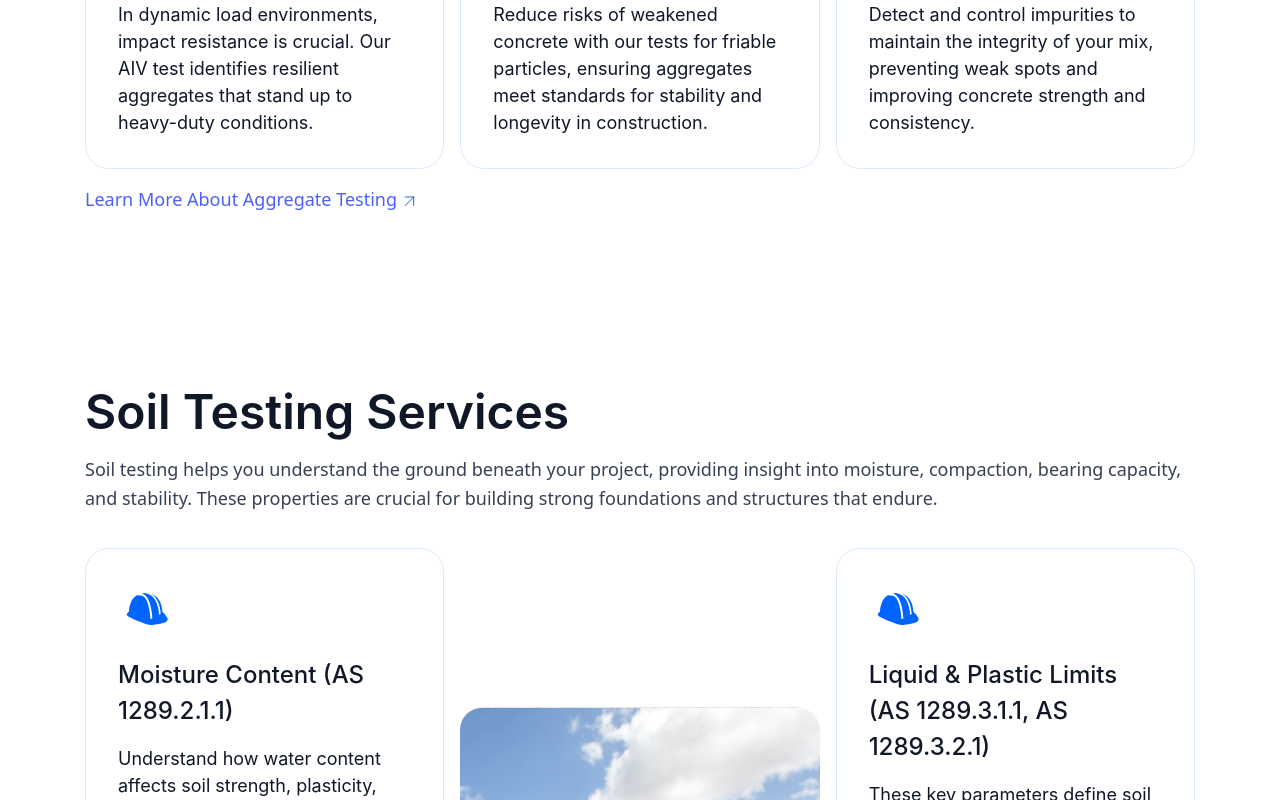
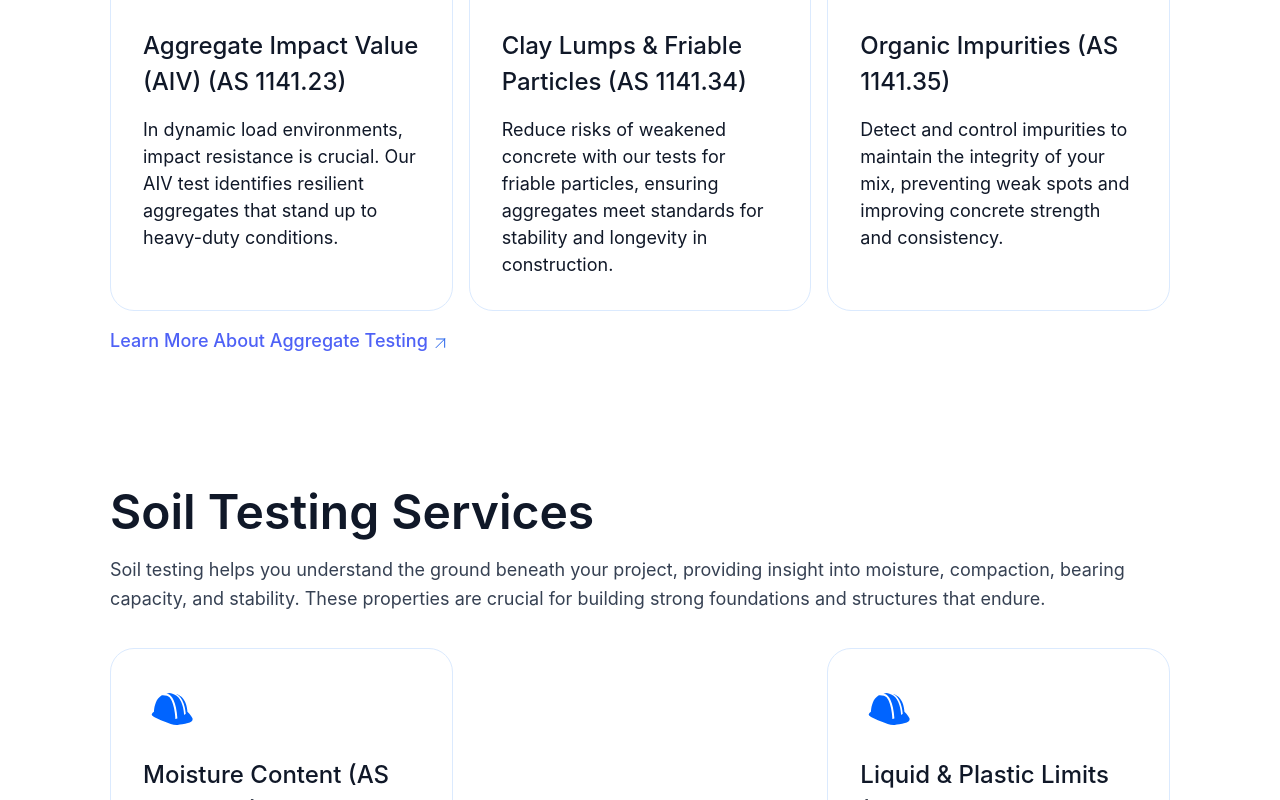
Before and after one commit to tharanga-madurapperuma/statewide-geotechnical_construction-site, a React (Vite) app: page /soil in a window 1280 px wide. Shown: the part 2025-2825 px from the top of the page. Built offline with nearby package versions, Linux system fonts and the light colour scheme.

Commit message:
updatd margin padding and App.jsx

```diff
--- a/src/App.jsx
+++ b/src/App.jsx
@@ -19,6 +19,7 @@ import Inspections from "./pages/inspections/Inspections";
 import AccreditedPage from "./pages/accredited/AccreditedPage";
 import TrustedLeaders from "./pages/TrustedLeaders";
 import NotFound from "./pages/notFound/NotFound";
+
 import ContactSection from "./components/contacts/ContactSection";
 import { Hero } from "./assets/assets";
 import HeroSection from "./components/hero-section/HeroSection";
@@ -27,7 +28,7 @@ import AppointmentRequestForm from "./components/form/AppointmentRequestForm";
 
 const App = () => {
   return (
-    <div className="overflow-x-hidden ">
+    <div className="overflow-x-hidden font-inter">
       <BrowserRouter>
                 <Navbar />
                 <Routes>
@@ -56,7 +57,8 @@ const App = () => {
                     />
                     <Route path="/*" element={<NotFound />} />
                     <Route path="/resources" element={<Resources />} />
-                </Routes>
+                    <Route path="/contact" element={<ContactPage />} />
+                  </Routes>
                 <Footer />
             </BrowserRouter>
 
--- a/src/components/card/ButtonCard.jsx
+++ b/src/components/card/ButtonCard.jsx
@@ -2,11 +2,11 @@ import React from "react";
 
 const ButtonCard = ({ image, title, description, buttonText }) => {
     return (
-    <div className="flex items-center bg-[#EBF7FF]  rounded-3xl p-6 max-w-[1408px]">
+    <div className="flex font-inter items-center bg-[#EBF7FF]  rounded-3xl p-6 max-w-[1408px]">
       {/* Left Section - Text Content */}
       <div className="flex-1 ml-[35px]">
-        <h2 className="text-[62px] font-semibold text-[#062465]">{title}</h2>
-        <p className="text-gray-600 mt-6">{description}</p>
+        <h2 className="text-[62px] font-inter leading-[76px] font-semibold text-[#062465]">{title}</h2>
+        <p className="text-gray-600 text-[22px] leading-[32px] mt-6">{description}</p>
         <button className="mt-5 px-5 py-2 bg-blue-600 text-white font-normal mb-[8px] rounded-lg flex items-center hover:bg-blue-700 transition duration-300">
           {buttonText}
           <img src="/arrow.png" alt="Arrow" className="ml-2 w-3 h-3" />
--- a/src/components/hero-section/HeroSection.jsx
+++ b/src/components/hero-section/HeroSection.jsx
@@ -5,7 +5,7 @@ import { GoArrowUpRight } from "react-icons/go"
 
 const HeroSection = ({title, description, buttonLink, buttonText}) => {
   return (
-    <section className=" my-[15%] md:py-10 md:px-[0.5rem] md:m-[2rem]">
+    <section className=" my-[15%] md:py-10 font-inter md:px-[0.5rem] md:m-[2rem]">
       <div
         className={` md:h-[900px] md:w-full flex items-center bg-cover p-48 bg-center md:rounded-xl hue-rotate-15 saturate-150`}
         style={{backgroundImage: `url(${HomeHero})`}}
@@ -15,7 +15,7 @@ const HeroSection = ({title, description, buttonLink, buttonText}) => {
             {title}
           </h2>
 
-          <p className="text-base md:text-[22px] max-w-[702px] text-gray-600 mt-3 text-justify">
+          <p className="text-base md:text-[22px] max-w-[702px] text-gray-600 mt-3">
             {description}
           </p>
 
--- a/src/components/text/PolicyText.jsx
+++ b/src/components/text/PolicyText.jsx
@@ -10,7 +10,7 @@ const PolicyText = ({ title, description, bulletText }) => {
                     <li key={index}>{item}</li>//need to add data as a array
                 ))}
             </ul>
-            <hr className="mt-4 border-[#D1D5DB]" />
+
         </div>
     );
 };
--- a/src/pages/resources/Resources.jsx
+++ b/src/pages/resources/Resources.jsx
@@ -29,6 +29,7 @@ const Resources = () => {
                     ]}
                 />
             </div>
+            <hr className="mt-4 border-[#D1D5DB]" />
             <div>
                 <PolicyText
                     title="2. Safety Policy"
@@ -40,6 +41,7 @@ const Resources = () => {
                     ]}
                 />
             </div>
+            <hr className="mt-4 border-[#D1D5DB]" />
             <div>
                 <PolicyText
                     title="3. Environmental Policy"
--- a/src/pages/soil/Soil.jsx
+++ b/src/pages/soil/Soil.jsx
@@ -16,9 +16,10 @@ const Soil = () => {
                 buttonText="Get in Touch"
               />
             </div>
+            <div className='px-[110px]'>
 
             {/* Second Section */}
-            <div className='soil__second-section p-[45px] sm:p-[85px] w-full h-auto'>
+            <div className='soil__second-section py-[128px] w-full h-auto'>
                 <div className='flex flex-col items-left justify-left w-full h-auto'>
                     <h2 className='text-24 sm:text-36 md:text-48 font-600 text-gray-900 font-inter  mb-4 text-4xl text-center md:text-left'>
                         Aggregate Testing Services
@@ -185,7 +186,7 @@ const Soil = () => {
             </div>
 
             {/* Third Section */}
-            <div className='soil__second-section p-[45px] sm:p-[85px] w-full h-auto'>
+            <div className='soil__second-section w-full h-auto'>
                 <div className='flex flex-col items-left justify-left w-full h-auto'>
                         <h2 className='text-24 sm:text-36 md:text-48 font-600 text-gray-900 font-inter  mb-4 text-4xl text-center md:text-left'>
                             Soil Testing Services
@@ -278,7 +279,7 @@ const Soil = () => {
             </div>
 
             {/* Fourth Section */}
-            <div className='soil__second-section p-[45px] sm:p-[85px] w-full h-auto'>
+            <div className='soil__second-section  py-[128px] w-full h-auto'>
                 <div className='flex flex-col items-left justify-left w-full h-auto'>
                         <h2 className='text-24 sm:text-36 md:text-48 font-600 text-gray-900 font-inter  mb-4 text-4xl text-center md:text-left'>
                             Rock Testing Services
@@ -356,6 +357,8 @@ const Soil = () => {
                 buttonLink='#'
             />
 
+        </div>
+
 
         </div>
     );
```
